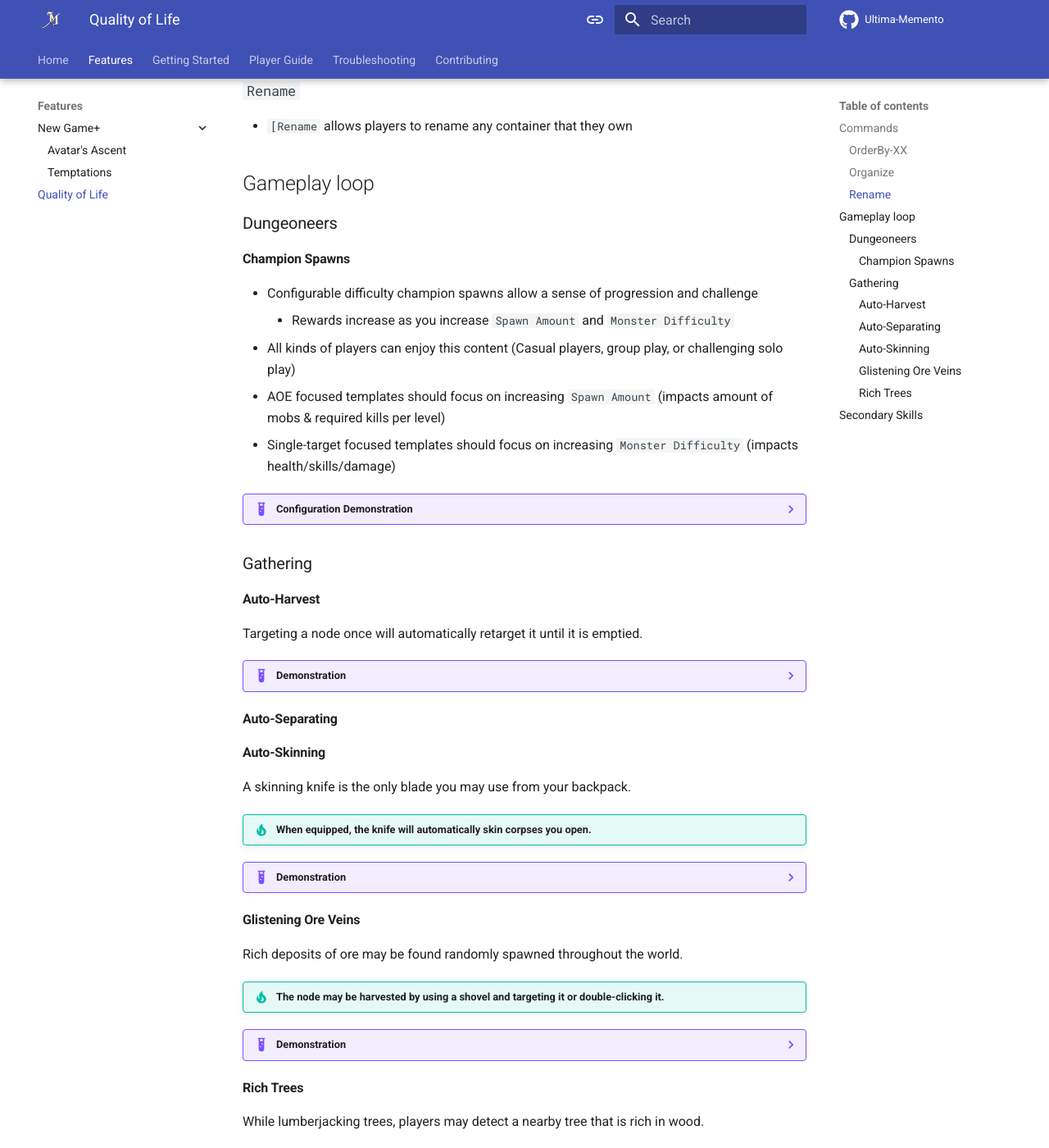
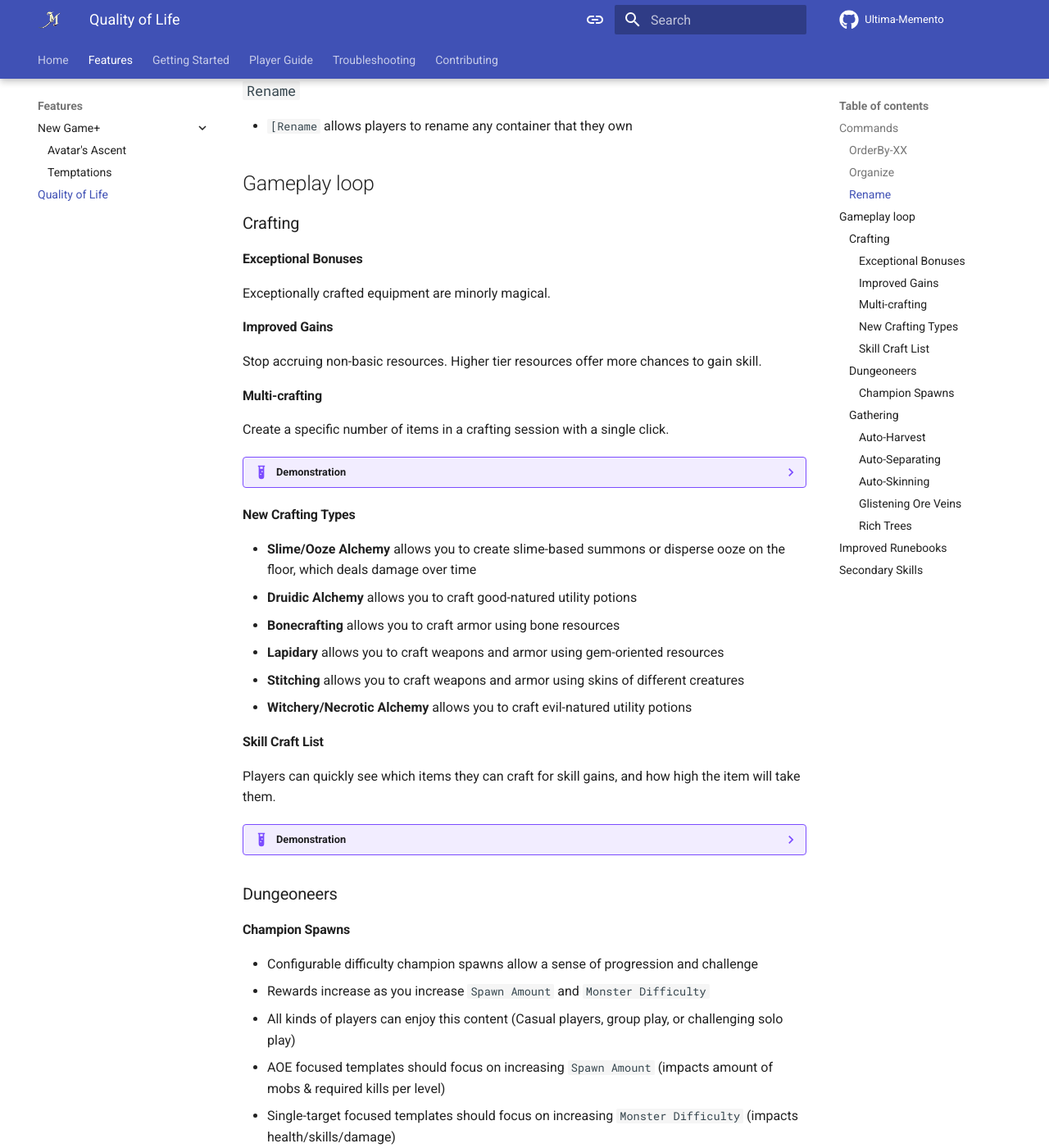
Before and after one commit to Jascen/Memento-Site, an MkDocs documentation site: the page built from docs/features/quality-of-life.md, in a window 1280 px wide and 1400 px high, scrolled down 1182 px. Shown: the whole window at 82% size. Built offline with MkDocs 1.6.1 and Material for MkDocs 9.7.7, drawn with Linux system fonts in a browser that asks for light colours; comment, search, counter and statistics services are not loaded; some of the changed text lies outside the part shown.

Commit message:
- Add crafting-based QoL - Fix bad indent - Add secondary skills demo - Add details about improved runebooks

```diff
--- a/docs/features/quality-of-life.md
+++ b/docs/features/quality-of-life.md
@@ -33,11 +33,37 @@
 - `[Rename` allows players to rename any container that they own
 
 ## Gameplay loop
+### Crafting
+#### Exceptional Bonuses
+Exceptionally crafted equipment are minorly magical.
+
+#### Improved Gains
+Stop accruing non-basic resources. Higher tier resources offer more chances to gain skill.
+
+#### Multi-crafting
+Create a specific number of items in a crafting session with a single click.
+
+??? example "Demonstration"
+	![The crafting session gump](../assets/gifs/demo-bulk-crafting.gif)
+
+#### New Crafting Types
+- **Slime/Ooze Alchemy** allows you to create slime-based summons or disperse ooze on the floor, which deals damage over time
+- **Druidic Alchemy** allows you to craft good-natured utility potions
+- **Bonecrafting** allows you to craft armor using bone resources
+- **Lapidary** allows you to craft weapons and armor using gem-oriented resources
+- **Stitching** allows you to craft weapons and armor using skins of different creatures
+- **Witchery/Necrotic Alchemy** allows you to craft evil-natured utility potions
+
+#### Skill Craft List
+Players can quickly see which items they can craft for skill gains, and how high the item will take them.
+
+??? example "Demonstration"
+	![The skill craft list gump](../assets/gifs/demo-skill-craft-list.gif)
 
 ### Dungeoneers
 #### Champion Spawns
 - Configurable difficulty champion spawns allow a sense of progression and challenge
-	- Rewards increase as you increase `Spawn Amount` and `Monster Difficulty`
+- Rewards increase as you increase `Spawn Amount` and `Monster Difficulty`
 - All kinds of players can enjoy this content (Casual players, group play, or challenging solo play)
 - AOE focused templates should focus on increasing `Spawn Amount` (impacts amount of mobs & required kills per level)
 - Single-target focused templates should focus on increasing `Monster Difficulty` (impacts health/skills/damage)
@@ -52,6 +78,7 @@ Targeting a node once will automatically retarget it until it is emptied.
 	![Target once to empty nodes](../assets/gifs/demo-auto-harvest.gif)
 
 #### Auto-Separating
+Refining a stack of resources will automatically check for skill as-if you separated it and processed it one at a time
 
 #### Auto-Skinning
 A skinning knife is the only blade you may use from your backpack.
@@ -77,7 +104,16 @@ While lumberjacking trees, players may detect a nearby tree that is rich in wood
 ??? example "Demonstration"
 	![Harvest a tree sparkle](../assets/gifs/demo-rich-trees.gif)
 
+## Improved Runebooks
+Runebook gump has been rewritten to provide better accessibility and management
+
+??? example "Demonstration"
+	![New runebook gump](../assets/gifs/demo-updated-runebook.gif)
+
 ## Secondary Skills
 All *Gathering* and *Crafting* skills can be raised on your character without impacting your skill cap
 
 !!! warning "Due to their treasurehunting functionality, *Cartography* and *Seafaring* are considered Primary Skills"
+
+??? example "Demonstration"
+	![Secondary Skill values don't show up when you mark Show Real](../assets/gifs/demo-secondary-skills.gif)
```
Also changed, not shown: docs/assets/gifs/demo-bulk-crafting.gif (added), docs/assets/gifs/demo-secondary-skills.gif (added), docs/assets/gifs/demo-skill-craft-list.gif (added), docs/assets/gifs/demo-updated-runebook.gif (added).
